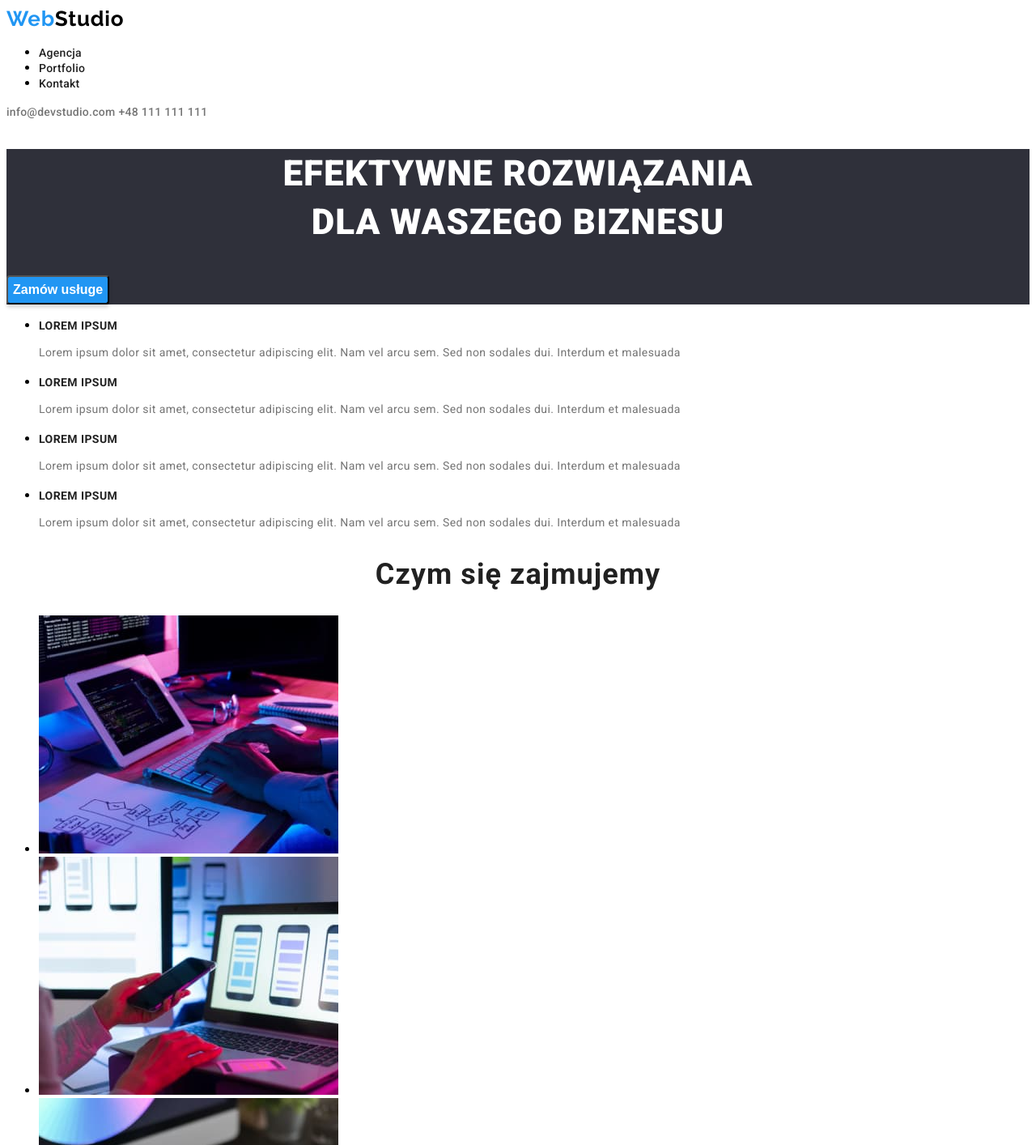
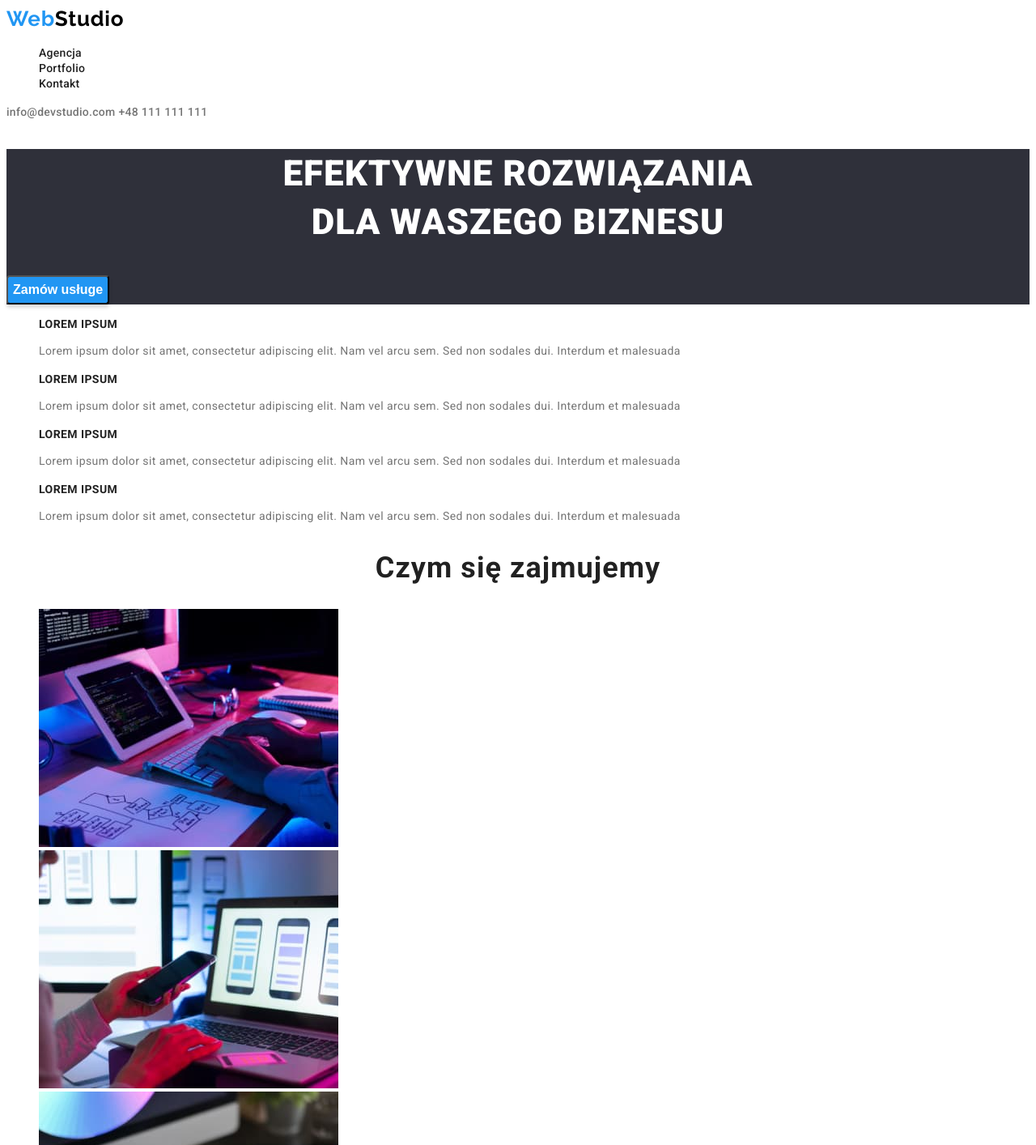
Before and after one commit to AgataPrzybysz/goit-markup-hw-02, a plain HTML site: page index.html in a window 1280 px wide. Shown: the top 1414 px of the page at 81% size. Drawn offline with Linux system fonts and the light colour scheme.

Commit message:
dodane list-style: none do ul

```diff
--- a/css/styles.css
+++ b/css/styles.css
@@ -34,6 +34,10 @@ body {
 
 /*------HEADER-------*/
 
+.navigation-list {
+  list-style: none;
+}
+
 .header a {
   text-decoration: none;
   font-style: normal;
@@ -67,6 +71,10 @@ body {
 /*-------END HEADER-----*/
 
 /*------HERO------*/
+
+.about-list {
+  list-style: none;
+}
 
 .hero {
   text-align: center;
@@ -119,6 +127,10 @@ body {
 
 /*-----WHAT DO WE DO-----*/
 
+.doing-list {
+  list-style: none;
+}
+
 .doing-title {
   font-weight: 700;
   font-size: 36px;
@@ -156,6 +168,10 @@ body {
 /*----END OUR TEAM----*/
 
 /*----FOOTER----*/
+
+.address-list {
+  list-style: none;
+}
 
 .address-list a {
   font-style: normal;
@@ -227,5 +243,8 @@ body {
   letter-spacing: 0.03em;
   color: #757575;
 }
+.portfolio-nav-list {
+  list-style: none;
+}
 
 /*----END PORTFOLIO----*/
```
